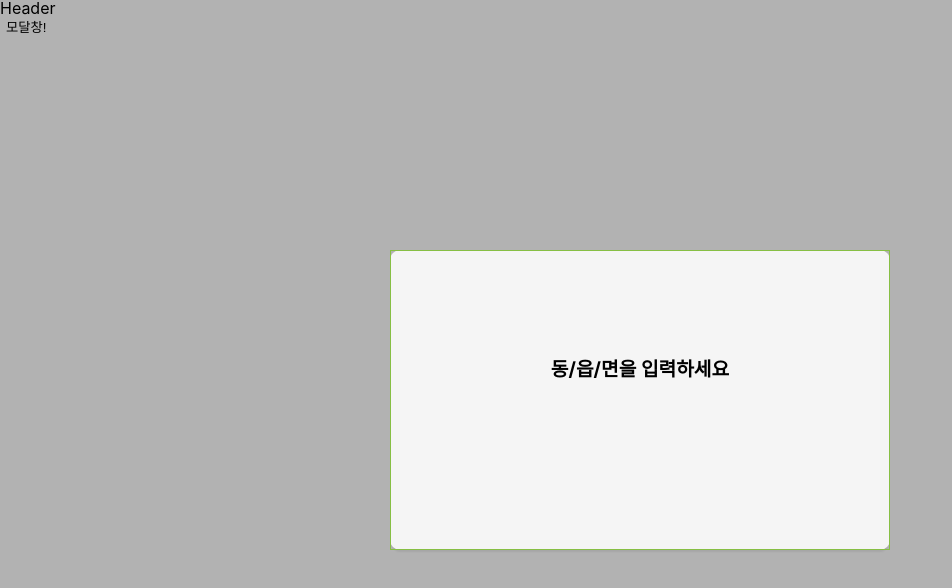
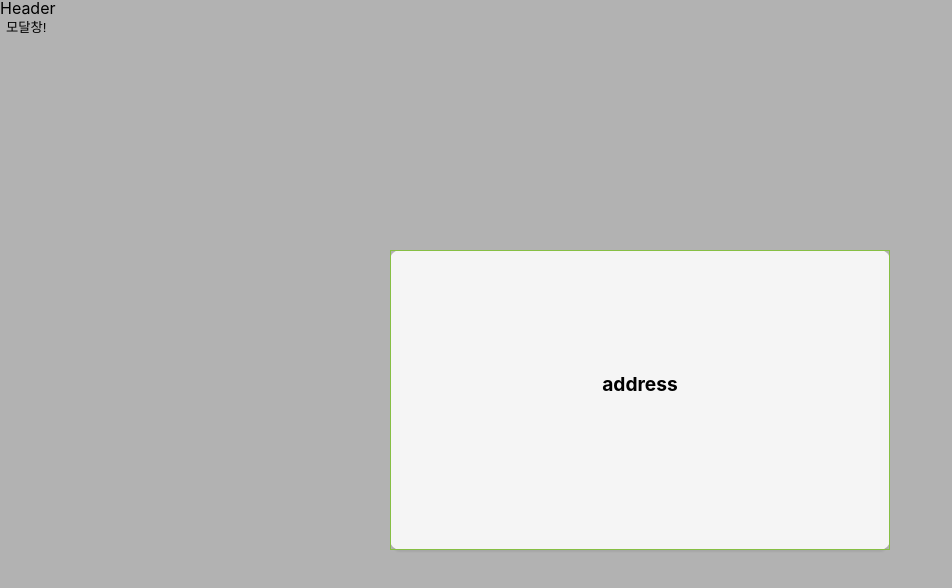
Before and after one commit to skawnkk/FOB_Jaranda, a React (Create React App) app: page /signup in a window 1280 px wide. Both pictures are taken after a click on the button "모달창!". Shown: the top 588 px of the page, without its empty margins (0-952 px from the left). Built offline with nearby package versions, Linux system fonts and the light colour scheme.

Commit message:
[#6]: style: modal에 기능 추가를 위해 코드 수정

```diff
--- /dev/null
+++ b/src/Components/common/Modal/ModalAddress.js
@@ -0,0 +1,11 @@
+import React from "react";
+
+const ModalAddress = () => {
+  return (
+    <div>
+      <span>address</span>
+    </div>
+  );
+};
+
+export default ModalAddress;
--- a/src/Components/common/Modal/ModalContents.js
+++ b/src/Components/common/Modal/ModalContents.js
@@ -1,33 +1,23 @@
 import React from "react";
 import styled from "styled-components";
+import SignUpModal from "Components/common/Modal/SignupModal";
 const ModalContents = (props) => {
   const { modalType } = props;
 
-  return (
-    <Wrapper>
-      {modalType === "success" && (
-        <div>
-          <span>회원가입을 축하합니다🎉</span>
-        </div>
-      )}
-      {modalType === "credit" && (
-        <>
+  const selectModalView = (modalType) => {
+    switch (modalType) {
+      case "success":
+        return (
           <div>
-            <span>신용카드 번호를 입력하세요</span>
+            <span>가입이 완료되었습니다🎉</span>
           </div>
-          <div></div>
-        </>
-      )}
-      {modalType === "address" && (
-        <>
-          <div>
-            <span>동/읍/면을 입력하세요</span>
-          </div>
-          <div></div>
-        </>
-      )}
-    </Wrapper>
-  );
+        );
+      default:
+        return <SignUpModal modalType={modalType} />;
+    }
+  };
+
+  return <Wrapper>{selectModalView(modalType)}</Wrapper>;
 };
 
 const Wrapper = styled.div`
--- /dev/null
+++ b/src/Components/common/Modal/ModalCredit.js
@@ -0,0 +1,11 @@
+import React from "react";
+
+const ModalCredit = () => {
+  return (
+    <div>
+      <span>credit</span>
+    </div>
+  );
+};
+
+export default ModalCredit;
--- /dev/null
+++ b/src/Components/common/Modal/SignupModal.js
@@ -0,0 +1,10 @@
+import React from "react";
+import ModalCredit from "Components/common/Modal/ModalCredit";
+import ModalAddress from "Components/common/Modal/ModalAddress";
+
+const SignupModal = (props) => {
+  const { modalType } = props;
+  return <div>{modalType === "credit" ? <ModalCredit /> : <ModalAddress />}</div>;
+};
+
+export default SignupModal;
--- a/src/Pages/SignUp.js
+++ b/src/Pages/SignUp.js
@@ -5,7 +5,7 @@ const SignUp = () => {
   const [isOpen, setIsOpen] = useState(false);
   const modalType = {
     success: "success",
-    credit: "credit",
+    credit: "",
     address: "address",
   };
   const toggleModal = () => {
@@ -15,7 +15,7 @@ const SignUp = () => {
   return (
     <div>
       <button onClick={toggleModal}>모달창!</button>
-      <Modal isOpen={isOpen} toggleModal={toggleModal} modalType={modalType.address} />
+      <Modal isOpen={isOpen} toggleModal={toggleModal} modalType={modalType.credit} />
     </div>
   );
 };
```
